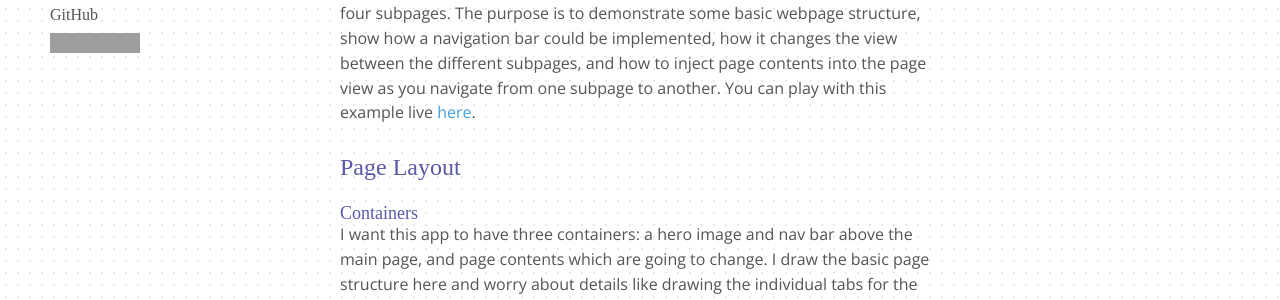
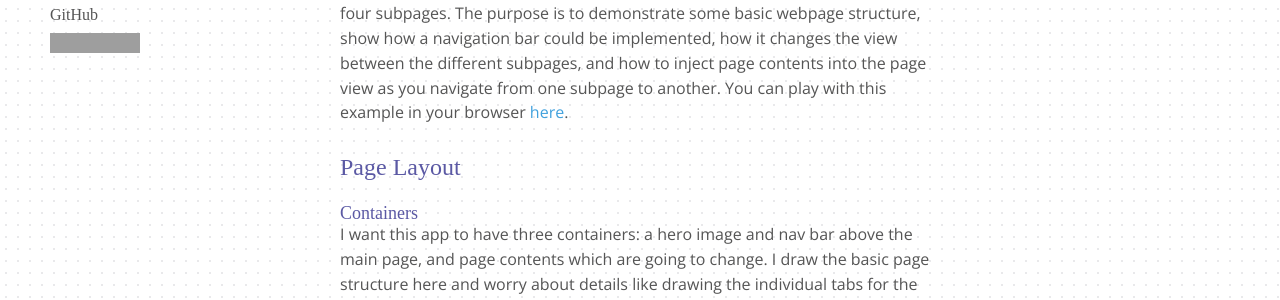
Before and after one commit to Kodowa/incidentalcomplexity, a Jekyll site: the page built from _posts/2017-02-14-ex1-crazy-mike.md, in a window 1280 px wide and 900 px high. Shown: the part 309-609 px from the top of the window. Built offline with Jekyll 4.4.1, drawn with Linux system fonts in a browser that asks for light colours; some web fonts are replaced; some of the changed text lies outside the part shown; grey boxes are pictures that could not be loaded.

Commit message:
Update wording

```diff
--- a/_posts/2017-02-14-ex1-crazy-mike.md
+++ b/_posts/2017-02-14-ex1-crazy-mike.md
@@ -10,7 +10,7 @@ _(Eve is a new programming language, and this is our development blog. If you’
 
 ### What is this?
 
-This small app is pretty straightforward, consisting of a simple webpage with four subpages. The purpose is to demonstrate some basic webpage structure, show how a navigation bar could be implemented, how it changes the view between the different subpages, and how to inject page contents into the page view as you navigate from one subpage to another. You can play with this example live [here](http://play.witheve.com/#gist:0049b5b77a1e01b0124c96c820ff3374-crazy-mikes.eve).
+This small app is pretty straightforward, consisting of a simple webpage with four subpages. The purpose is to demonstrate some basic webpage structure, show how a navigation bar could be implemented, how it changes the view between the different subpages, and how to inject page contents into the page view as you navigate from one subpage to another. You can play with this example in your browser [here](http://play.witheve.com/#gist:0049b5b77a1e01b0124c96c820ff3374-crazy-mikes.eve).
 
 ### Page Layout
 
```
